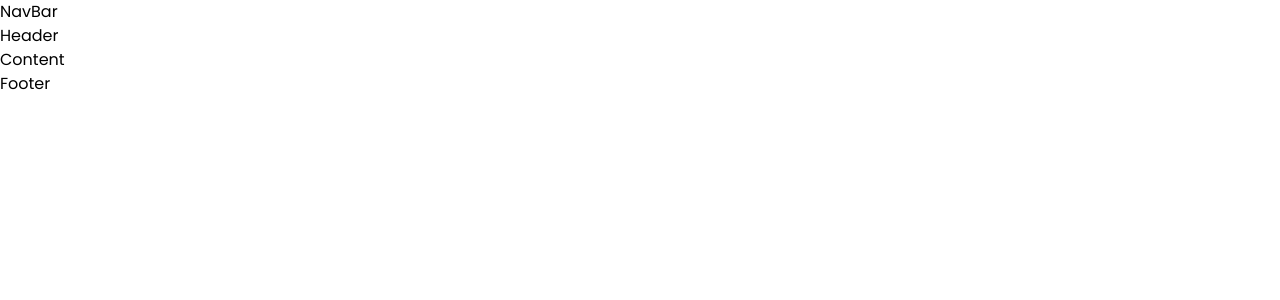
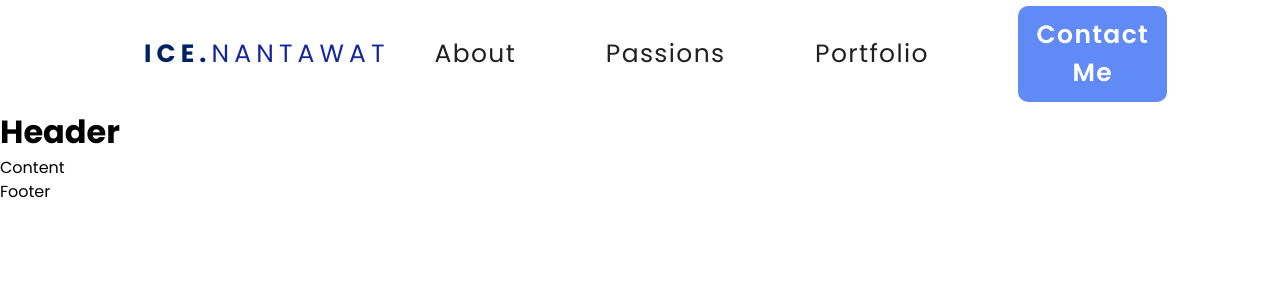
Before and after one commit to nuntawat168/resume-landing-page, a React (Vite) app: page / in a window 1280 px wide. Shown: the top 300 px of the page. Built offline with nearby package versions, Linux system fonts and the light colour scheme.

Commit message:
feat: add navbar

```diff
--- a/src/App.css
+++ b/src/App.css
@@ -2,6 +2,8 @@
   box-sizing: border-box;
   padding: 0;
   margin: 0;
+
+  /* outline: 1px solid red; */
 }
 
 :root {
@@ -20,3 +22,83 @@ body {
   font-family: "Poppins", sans-serif;
   background-color: var(--bg-color);
 }
+
+/* navbar style */
+nav {
+  display: flex;
+  justify-content: space-between;
+  align-items: center;
+
+  margin: 35px 134px;
+  padding: 10px;
+  height: 38px;
+}
+
+ul {
+  display: flex;
+  align-items: center;
+  list-style: none;
+
+  color: #212121;
+  text-align: center;
+  font-family: Poppins;
+  font-size: 25px;
+  font-style: normal;
+  font-weight: 400;
+  line-height: normal;
+  letter-spacing: 1.375px;
+}
+
+ul li {
+  margin: 0 2.8rem;
+
+  color: #212121;
+  text-align: center;
+  font-family: Poppins;
+  font-size: 25px;
+  font-style: normal;
+  font-weight: 400;
+  line-height: normal;
+  letter-spacing: 1.375px;
+}
+
+.highlight-text {
+  padding: 10px 18px;
+
+  border-radius: 10px;
+  background: #608AF5;
+
+  color: #FFF;
+  text-align: center;
+  font-family: Poppins;
+  font-size: 25px;
+  font-style: normal;
+  font-weight: 600;
+  line-height: normal;
+  letter-spacing: 1.375px;
+}
+
+.navbar-brand {
+  display: flex;
+}
+
+.navbar-brand .text-brand-1 {
+  color: #002265;
+  text-align: center;
+  font-family: Poppins;
+  font-size: 25px;
+  font-style: normal;
+  font-weight: 700;
+  line-height: normal;
+  letter-spacing: 5.125px;
+}
+
+.navbar-brand .text-brand-2 {
+  color: #14279B;
+  font-family: Poppins;
+  font-size: 25px;
+  font-style: normal;
+  font-weight: 400;
+  line-height: normal;
+  letter-spacing: 5.125px;
+}
--- a/src/App.jsx
+++ b/src/App.jsx
@@ -1,5 +1,4 @@
 import "./App.css";
-import NavBar from "./components/NavBar";
 import Header from "./components/Header";
 import Content from "./components/content";
 import Footer from "./components/footer";
@@ -7,7 +6,6 @@ import Footer from "./components/footer";
 function App() {
   return (
     <>
-      <NavBar />
       <Header />
       <Content />
       <Footer />
--- a/src/components/Header.jsx
+++ b/src/components/Header.jsx
@@ -1,5 +1,12 @@
+import NavBar from "./navBar";
+
 function Header() {
-  return <div>Header</div>;
+  return (
+    <>
+      <NavBar />
+      <h1>Header</h1>
+    </>
+  );
 }
 
 export default Header;
--- a/src/components/NavBar.jsx
+++ b/src/components/NavBar.jsx
@@ -1,5 +1,18 @@
 function NavBar() {
-  return <div>NavBar</div>;
+  return (
+    <nav>
+      <div className="navbar-brand">
+        <p className="text-brand-1">ICE.</p>
+        <p className="text-brand-2">NANTAWAT</p>
+      </div>
+      <ul>
+        <li>About</li>
+        <li>Passions</li>
+        <li>Portfolio</li>
+        <li className="highlight-text">Contact Me</li>
+      </ul>
+    </nav>
+  );
 }
 
 export default NavBar;
```
